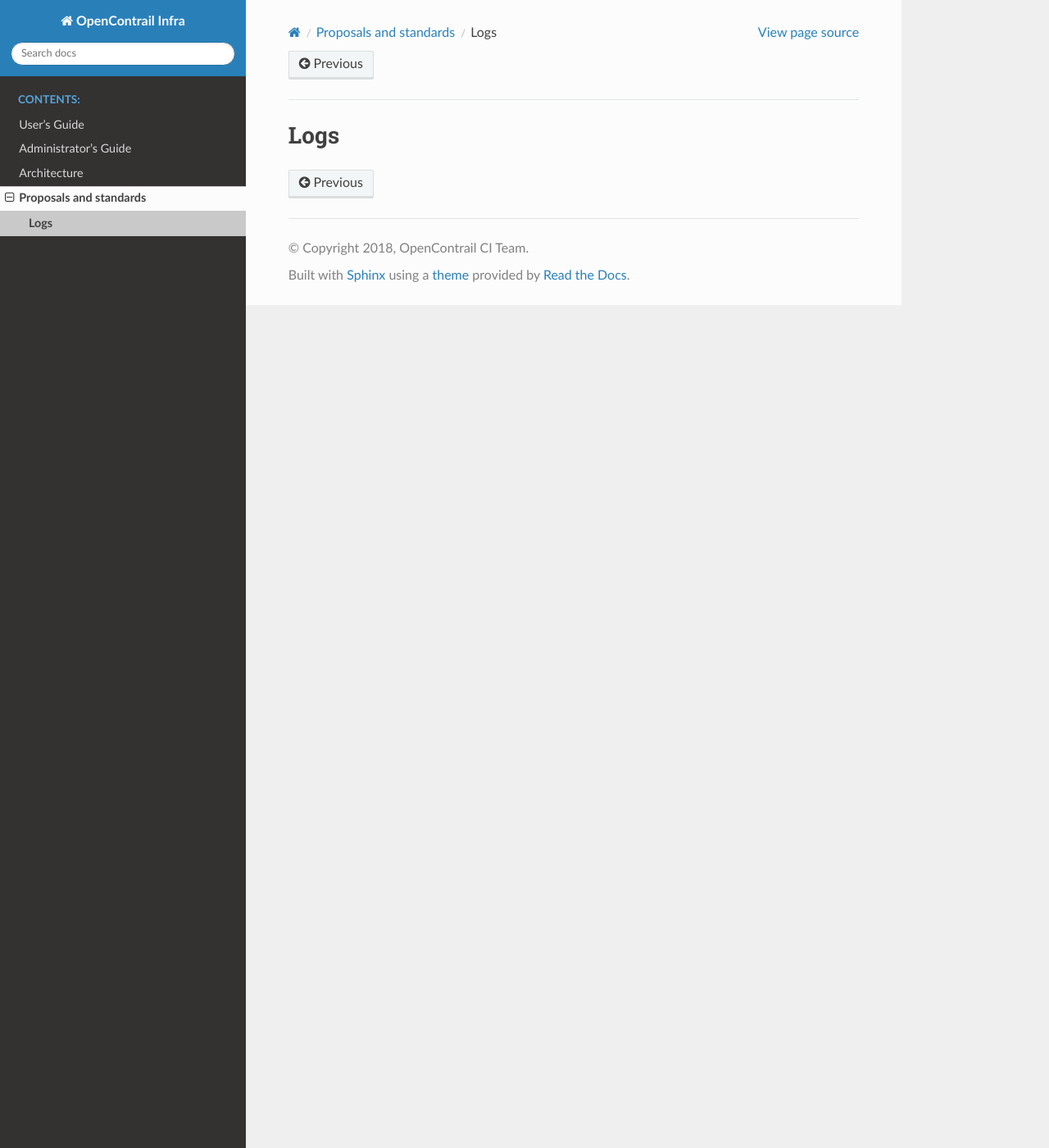
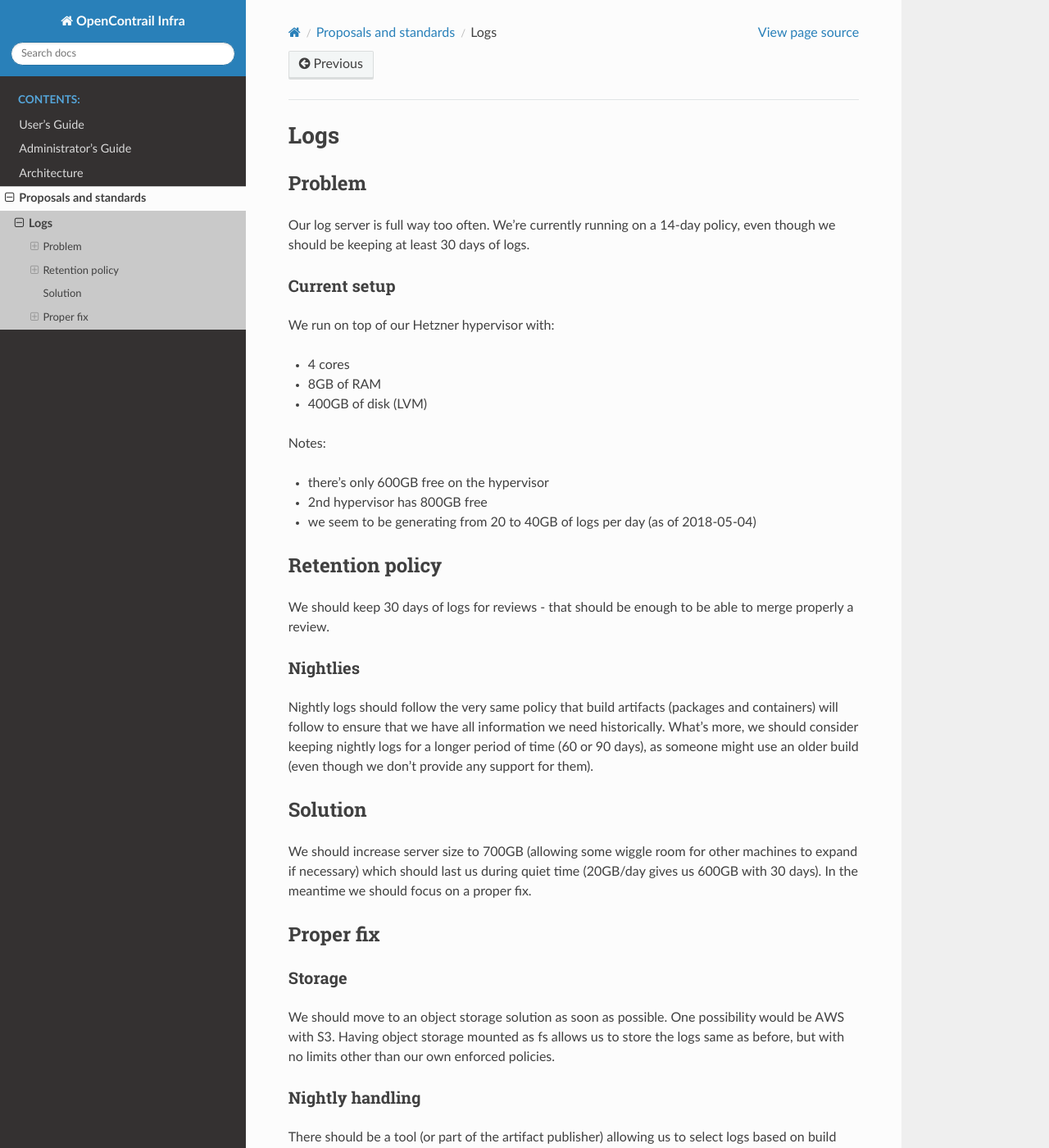
Before and after one commit to wurbanski/contrail-infra-doc, a Sphinx documentation site: the page built from source/rfc/logs.rst, in a window 1280 px wide and 1400 px high. Shown: the whole window at 82% size. Built offline with Sphinx 7.4.7 and the Read the Docs theme 2.0.0, drawn with Linux system fonts in a browser that asks for light colours; some of the changed text lies outside the part shown.

Commit message:
Logserver policy and storage solution proposal

```diff
--- a/source/rfc/logs.rst
+++ b/source/rfc/logs.rst
@@ -1,2 +1,51 @@
 Logs
 ====
+
+Problem
+-------
+
+Our log server is full way too often. We're currently running on a 14-day policy, even though we should be keeping at least 30 days of logs.
+
+Current setup
+~~~~~~~~~~~~~
+
+We run on top of our Hetzner hypervisor with:
+
+- 4 cores
+- 8GB of RAM
+- 400GB of disk (LVM)
+
+Notes:
+
+- there's only 600GB free on the hypervisor
+- 2nd hypervisor has 800GB free
+- we seem to be generating from 20 to 40GB of logs per day (as of 2018-05-04)
+
+Retention policy
+----------------
+
+We should keep 30 days of logs for reviews - that should be enough to be able to merge properly a review.
+
+Nightlies
+~~~~~~~~~
+
+Nightly logs should follow the very same policy that build artifacts (packages and containers) will follow to ensure that we have all information we need historically. What's more, we should consider keeping nightly logs for a longer period of time (60 or 90 days), as someone might use an older build (even though we don't provide any support for them).
+
+Solution
+--------
+
+We should increase server size to 700GB (allowing some wiggle room for other machines to expand if necessary) which should last us during quiet time (20GB/day gives us 600GB with 30 days). In the meantime we should focus on a proper fix.
+
+
+Proper fix
+----------
+
+Storage
+~~~~~~~
+
+We should move to an object storage solution as soon as possible. One possibility would be AWS with S3. Having object storage mounted as fs allows us to store the logs same as before, but with no limits other than our own enforced policies.
+
+Nightly handling
+~~~~~~~~~~~~~~~~
+
+There should be a tool (or part of the artifact publisher) allowing us to select logs based on build number and store them separately to prevent 30-day policy from kicking in.
```
